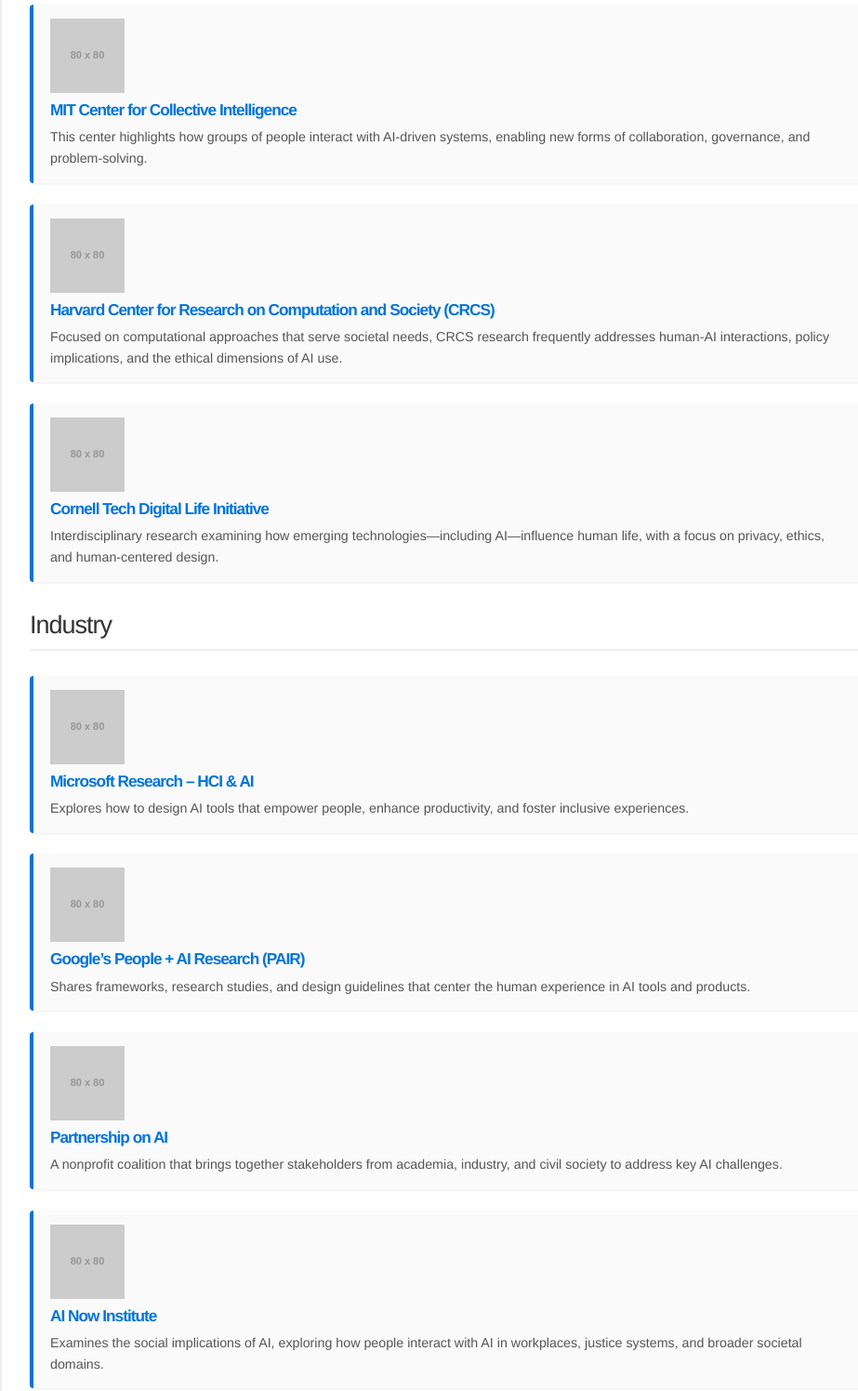
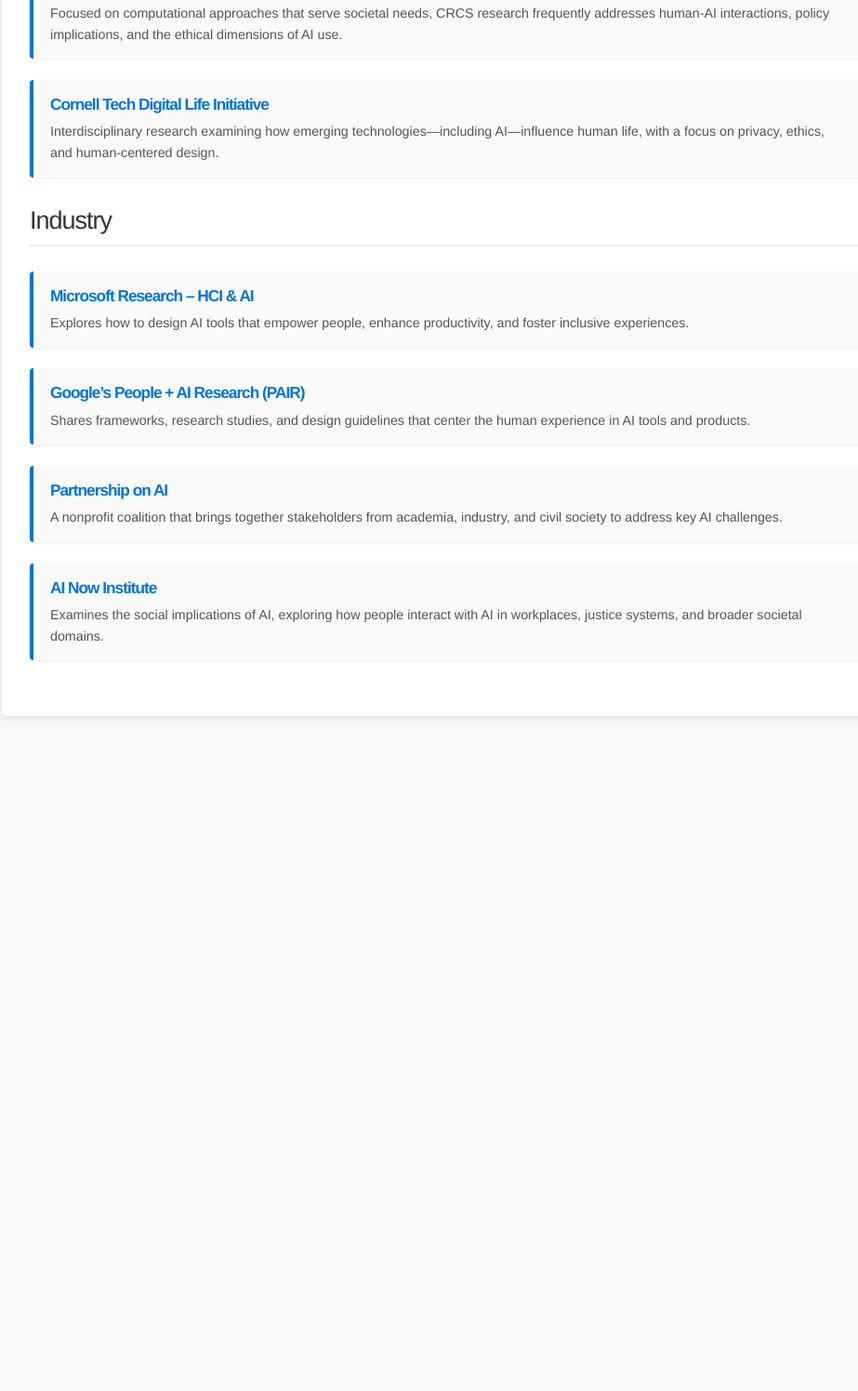
Before and after one commit to iliazaharov/HAX-JB, a website: page interesting.html in a window 1280 px wide. Shown: the part 917-2413 px from the top of the page at 93% size, without its empty margins (158-1081 px from the left). After the commit the page ends 1695 px from the top, so only its background shows below. Drawn offline with nearby package versions, Linux system fonts and the light colour scheme; placeholder pictures from the web are drawn by us.

Commit message:
All files commit

```diff
--- a/interesting.html
+++ b/interesting.html
@@ -5,7 +5,6 @@
     <title>Useful Reads</title>
     <!-- Skeleton CSS for a minimal, responsive layout -->
     <link rel="stylesheet" href="https://cdnjs.cloudflare.com/ajax/libs/skeleton/2.0.4/skeleton.min.css">
-    <!-- ‼️ NEW <style> – replace the whole old block -->
     <style>
         body {
             margin-top: 2em;
@@ -105,21 +104,13 @@
         <!-- Resource 1: One Useful Thing -->
         <div class="card">
             <div class="card-content">
-                <h3>
-                    <a href="https://www.oneusefulthing.org/" target="_blank">
-                        One Useful Thing (Ethan Mollick’s Blog)
-                    </a>
-                </h3>
-                <p>
-                    A regularly updated blog by educator and researcher Ethan Mollick that
-                    provides practical insights into how emerging AI tools impact learning,
-                    creativity, and everyday human experiences.
-                </p>
+                <h3><a href="https://www.oneusefulthing.org/" target="_blank">One Useful Thing (Ethan Mollick’s Blog)</a></h3>
+                <p>A regularly updated blog by educator and researcher Ethan Mollick that provides practical insights into how emerging AI tools impact learning, creativity, and everyday human experiences.</p>
             </div>
         </div>
+
         <!-- Resource 2: Interacting with Text -->
         <div class="card">
-            <img src="https://via.placeholder.com/80" alt="Interacting with Text">
             <div class="card-content">
                 <h3><a href="https://www.cs.cmu.edu/~bam/ixtbook/" target="_blank">Interacting with Text – Online Resource (Carnegie Mellon University)</a></h3>
                 <p>A web-based collection of materials examining how people engage with text-based AI systems, focusing on how to design, interpret, and improve human-AI textual interactions through an interdisciplinary lens.</p>
@@ -133,7 +124,6 @@
 
         <!-- Resource 1: Stanford HAI -->
         <div class="card">
-            <img src="https://via.placeholder.com/80" alt="Stanford HAI">
             <div class="card-content">
                 <h3><a href="https://hai.stanford.edu/" target="_blank">Stanford Institute for Human-Centered Artificial Intelligence (HAI)</a></h3>
                 <p>Stanford HAI’s publications, events, and research focus heavily on placing humans at the center of AI development and governance, covering topics like explainability, fairness, and human values in AI-driven decision-making.</p>
@@ -142,7 +132,6 @@
 
         <!-- Resource 2: MIT Center for Collective Intelligence -->
         <div class="card">
-            <img src="https://via.placeholder.com/80" alt="MIT Collective Intelligence">
             <div class="card-content">
                 <h3><a href="http://cci.mit.edu/" target="_blank">MIT Center for Collective Intelligence</a></h3>
                 <p>This center highlights how groups of people interact with AI-driven systems, enabling new forms of collaboration, governance, and problem-solving.</p>
@@ -151,7 +140,6 @@
 
         <!-- Resource 3: Harvard CRCS -->
         <div class="card">
-            <img src="https://via.placeholder.com/80" alt="Harvard CRCS">
             <div class="card-content">
                 <h3><a href="https://crcs.seas.harvard.edu/" target="_blank">Harvard Center for Research on Computation and Society (CRCS)</a></h3>
                 <p>Focused on computational approaches that serve societal needs, CRCS research frequently addresses human-AI interactions, policy implications, and the ethical dimensions of AI use.</p>
@@ -160,7 +148,6 @@
 
         <!-- Resource 4: Cornell Tech Digital Life Initiative -->
         <div class="card">
-            <img src="https://via.placeholder.com/80" alt="Cornell Tech DLI">
             <div class="card-content">
                 <h3><a href="https://www.dli.tech.cornell.edu/" target="_blank">Cornell Tech Digital Life Initiative</a></h3>
                 <p>Interdisciplinary research examining how emerging technologies—including AI—influence human life, with a focus on privacy, ethics, and human-centered design.</p>
@@ -174,7 +161,6 @@
 
         <!-- Resource 1: Microsoft Research HCI & AI -->
         <div class="card">
-            <img src="https://via.placeholder.com/80" alt="Microsoft Research HCI">
             <div class="card-content">
                 <h3><a href="https://www.microsoft.com/en-us/research/research-area/human-computer-interaction/" target="_blank">Microsoft Research – HCI & AI</a></h3>
                 <p>Explores how to design AI tools that empower people, enhance productivity, and foster inclusive experiences.</p>
@@ -183,7 +169,6 @@
 
         <!-- Resource 2: Google’s PAIR -->
         <div class="card">
-            <img src="https://via.placeholder.com/80" alt="Google PAIR">
             <div class="card-content">
                 <h3><a href="https://pair.withgoogle.com/" target="_blank">Google’s People + AI Research (PAIR)</a></h3>
                 <p>Shares frameworks, research studies, and design guidelines that center the human experience in AI tools and products.</p>
@@ -192,7 +177,6 @@
 
         <!-- Resource 3: Partnership on AI -->
         <div class="card">
-            <img src="https://via.placeholder.com/80" alt="Partnership on AI">
             <div class="card-content">
                 <h3><a href="https://www.partnershiponai.org/" target="_blank">Partnership on AI</a></h3>
                 <p>A nonprofit coalition that brings together stakeholders from academia, industry, and civil society to address key AI challenges.</p>
@@ -201,7 +185,6 @@
 
         <!-- Resource 4: AI Now Institute -->
         <div class="card">
-            <img src="https://via.placeholder.com/80" alt="AI Now Institute">
             <div class="card-content">
                 <h3><a href="https://ainowinstitute.org/" target="_blank">AI Now Institute</a></h3>
                 <p>Examines the social implications of AI, exploring how people interact with AI in workplaces, justice systems, and broader societal domains.</p>
```
